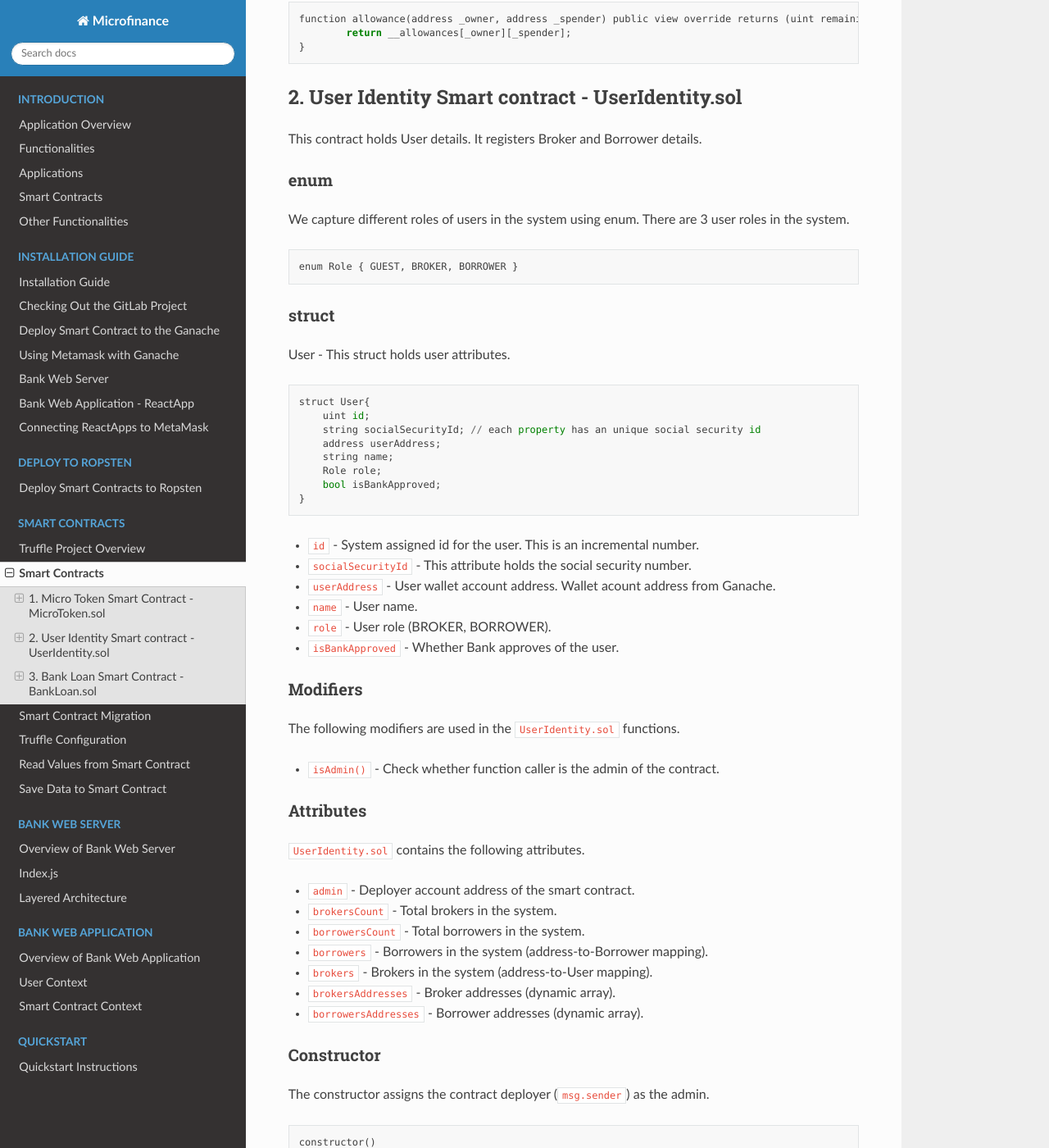
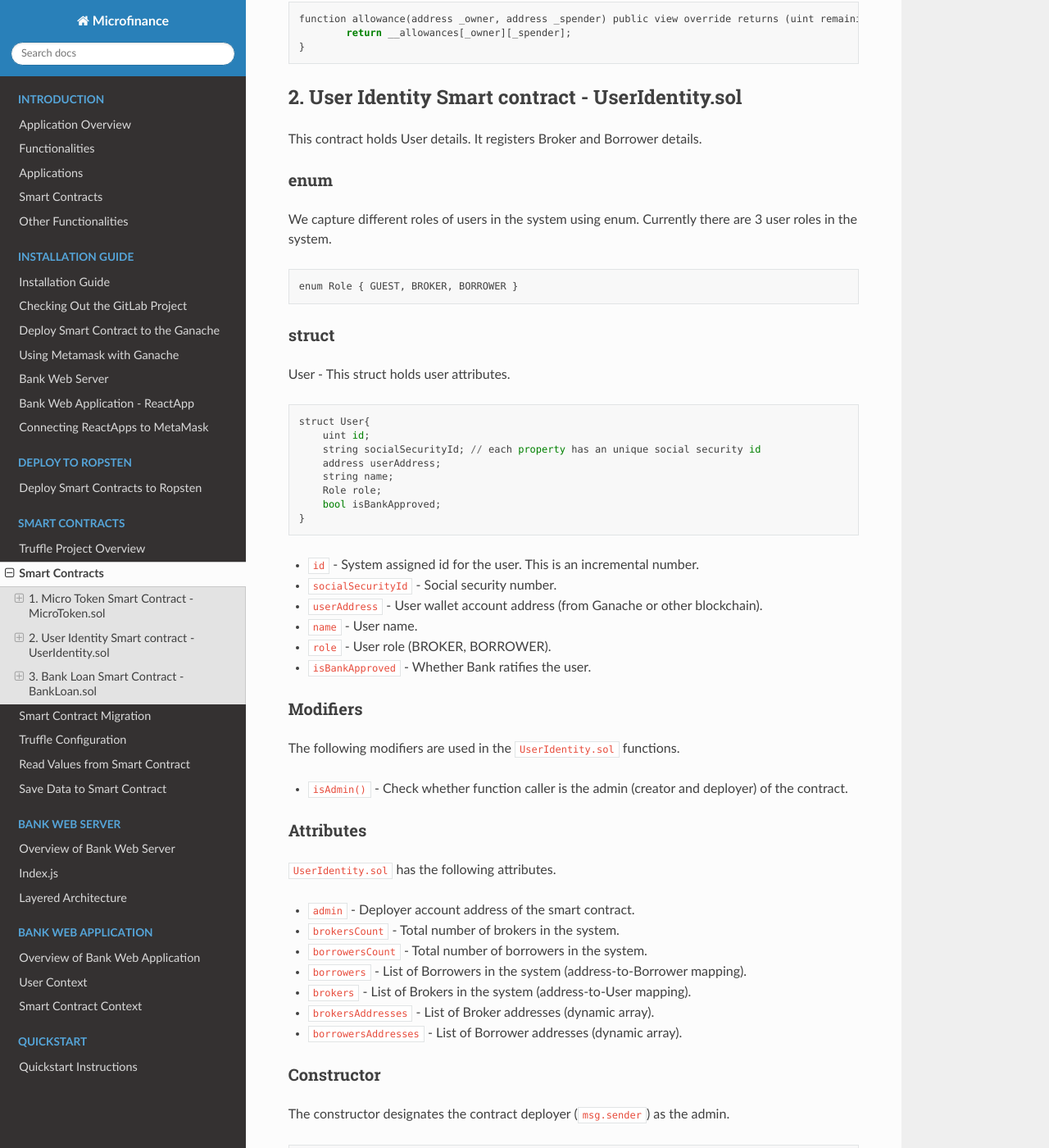
Before and after one commit to NivedithaKarthikeyan/LandregistryApp, a Sphinx documentation site: the page built from docs/source/blockchain/smartContracts.rst, in a window 1280 px wide and 1400 px high, scrolled down 3218 px. Shown: the whole window at 82% size. Built offline with Sphinx 7.4.7 and the Read the Docs theme 2.0.0, drawn with Linux system fonts in a browser that asks for light colours; some of the changed text lies outside the part shown.

Commit message:
Update docs/source/blockchain/smartContracts.rst

```diff
--- a/docs/source/blockchain/smartContracts.rst
+++ b/docs/source/blockchain/smartContracts.rst
@@ -135,8 +135,7 @@
 allowance
 ^^^^^^^^^
 
-Returns the remaining token allowance from ``_owner`` to ``_spender``,
-the two account addresses passed as parameters to the function. ::
+It informs the amount of tokens the ``_owner`` has granted the ``_spender`` to spend. ::
 
     function allowance(address _owner, address _spender) public view override returns (uint remaining) {
             return __allowances[_owner][_spender];
@@ -147,12 +146,12 @@
 2. User Identity Smart contract - UserIdentity.sol
 ------------------------------------------------
 
-This contract holds User details. It  registers  Broker and Borrower details.
+This contract holds User details. It registers  Broker and Borrower details.
 
 enum
 ~~~~
 
-We capture different roles of users in the system using enum.  There are 3 user roles in the system. ::
+We capture different roles of users in the system using enum.  Currently there are 3 user roles in the system. ::
 
     enum Role { GUEST, BROKER, BORROWER }
 
@@ -170,39 +169,39 @@
         bool isBankApproved;
     }
 
-* ``id`` - System assigned id  for the user. This is an incremental number.
-* ``socialSecurityId`` - This attribute holds the social security number.
-* ``userAddress`` - User wallet account address. Wallet acount address from Ganache.
+* ``id`` - System assigned id for the user. This is an incremental number.
+* ``socialSecurityId`` - Social security number.
+* ``userAddress`` - User wallet account address (from Ganache or other blockchain).
 * ``name`` - User name.
 * ``role`` - User role (BROKER, BORROWER).
-* ``isBankApproved`` - Whether Bank approves of the user.
+* ``isBankApproved`` - Whether Bank ratifies the user.
 
 Modifiers
 ~~~~~~~~~
 
 The following modifiers are used in the ``UserIdentity.sol`` functions.
 
-* ``isAdmin()`` - Check whether function caller is the admin of the contract.
+* ``isAdmin()`` - Check whether function caller is the admin (creator and deployer) of the contract.
 
 Attributes
 ~~~~~~~~~~
 
-``UserIdentity.sol`` contains the following attributes.
+``UserIdentity.sol`` has the following attributes.
 
 * ``admin`` - Deployer account address of the smart contract.
-* ``brokersCount`` - Total brokers in the system.
-* ``borrowersCount`` - Total borrowers in the system.
+* ``brokersCount`` - Total number of brokers in the system.
+* ``borrowersCount`` - Total number of borrowers in the system.
 
-* ``borrowers`` - Borrowers in the system (address-to-Borrower mapping).
-* ``brokers`` - Brokers in the system (address-to-User mapping).
+* ``borrowers`` - List of Borrowers in the system (address-to-Borrower mapping).
+* ``brokers`` - List of Brokers in the system (address-to-User mapping).
 
-* ``brokersAddresses`` - Broker addresses (dynamic array).
-* ``borrowersAddresses`` - Borrower addresses (dynamic array).
+* ``brokersAddresses`` - List of Broker addresses (dynamic array).
+* ``borrowersAddresses`` - List of Borrower addresses (dynamic array).
 
 Constructor
 ~~~~~~~~~~~
 
-The constructor assigns the contract deployer (``msg.sender``) as the admin. ::
+The constructor designates the contract deployer (``msg.sender``) as the admin. ::
 
     constructor()
     {
@@ -222,38 +221,38 @@
         public isAdmin()
 
 Parameters:
-    * ``_socialSecurityId`` - Social Security ID of the Broker.
-    * ``_address`` - Wallet account address of the Broker.
-    * ``_name`` - Broker name.
+    * ``_socialSecurityId`` - Social Security ID of Broker.
+    * ``_address`` - Wallet account address of Broker.
+    * ``_name`` - Broker's name.
 
 Modifiers:
-    * ``isAdmin()`` - Check whether function caller is the Admin of the smart contract.
+    * ``isAdmin()`` - Check whether function caller is the admin of the smart contract instance.
 
 addBorrower
 ^^^^^^^^^^^
 
-Adds new Borrower account to the system: ::
+Add new Borrower account to the system: ::
 
     function addBorrower(string memory _socialSecurityId, address _address, string memory _name)
         public isAdmin()
 
 Parameters:
-    * ``_socialSecurityId`` - Social Security ID of the Broker.
-    * ``_address`` - Wallet account address of the Borrower.
-    * ``_name`` - Borrower name.
+    * ``_socialSecurityId`` - Social Security ID of  Broker.
+    * ``_address`` - Wallet account address of  Borrower.
+    * ``_name`` - Borrower's name.
 
 Modifiers:
-    * ``isAdmin()`` - Check whether function caller is the Admin of the smart contract.
+    * ``isAdmin()`` - Check whether function caller is the sdmin of the smart contract instance.
 
 verifyIsBroker
 ^^^^^^^^^^^^^^
 
-Verifies whether the given account address is a Broker account or not. ::
+Verify whether the given account address is a Broker account or not. ::
 
     function verifyIsBroker(address _address) public view returns(bool)
 
 Parameters:
-    * ``_address`` - The account address of the user
+    * ``_address`` - Account address of user.
 
 This function is used by other smart contracts to verify a Broker account.
 It returns ``true`` if the broker exists on the given address or ``false`` otherwise.
@@ -261,12 +260,12 @@
 verifyIsBorrower
 ^^^^^^^^^^^^^^^^^
 
-Verifies whether the given account address is a Borrower account or not. ::
+Verify whether the given account address is a Borrower account or not. ::
 
     function verifyIsBorrower(address _address) public view returns(bool)
 
 Parameters:
-    * ``_address`` - The account address of the user
+    * ``_address`` - Account address of user.
 
 This function is used by other smart contracts to verify a Borrower account.
 It returns ``true`` if the Borrower exists on the given address or ``false`` otherwise.
@@ -274,29 +273,28 @@
 getAllBrokers
 ^^^^^^^^^^^^^
 
-Returns all the Brokers as an array. ::
+Return all the Brokers as an array. ::
 
     function getAllBrokers() public view returns (User[] memory)
 
 Return:
-    * ``User []`` - Return all Brokers as an array.
+    * ``User []`` - List of Brokers as an array.
 
 getAllBorrowers
 ^^^^^^^^^^^^^^^
 
-Returns all the Borrowers as an array. ::
+Return all the Borrowers as an array. ::
 
     function getAllBorrowers() public view returns (User[] memory)
 
 Return:
-    * ``User []`` - Return all Borrowers as an array.
+    * ``User []`` - List of Borrowers as an array.
 
 
 3. Bank Loan Smart Contract - BankLoan.sol
 ---------------------------------------
 
-This smart contract stores Bank Loan details.
-The Bank is the owner of this smart contract.
+This smart contract stores Bank Loan details.  The Bank is the owner of this smart contract.
 
 State Transition Diagram of The Bank Loan
 ~~~~~~~~~~~~~~~~~~~~~~~~~~~~~~~~~~~~~~~~~
```
Also changed, not shown: other parts of docs/source/blockchain/smartContracts.rst (+1 -1 lines).
